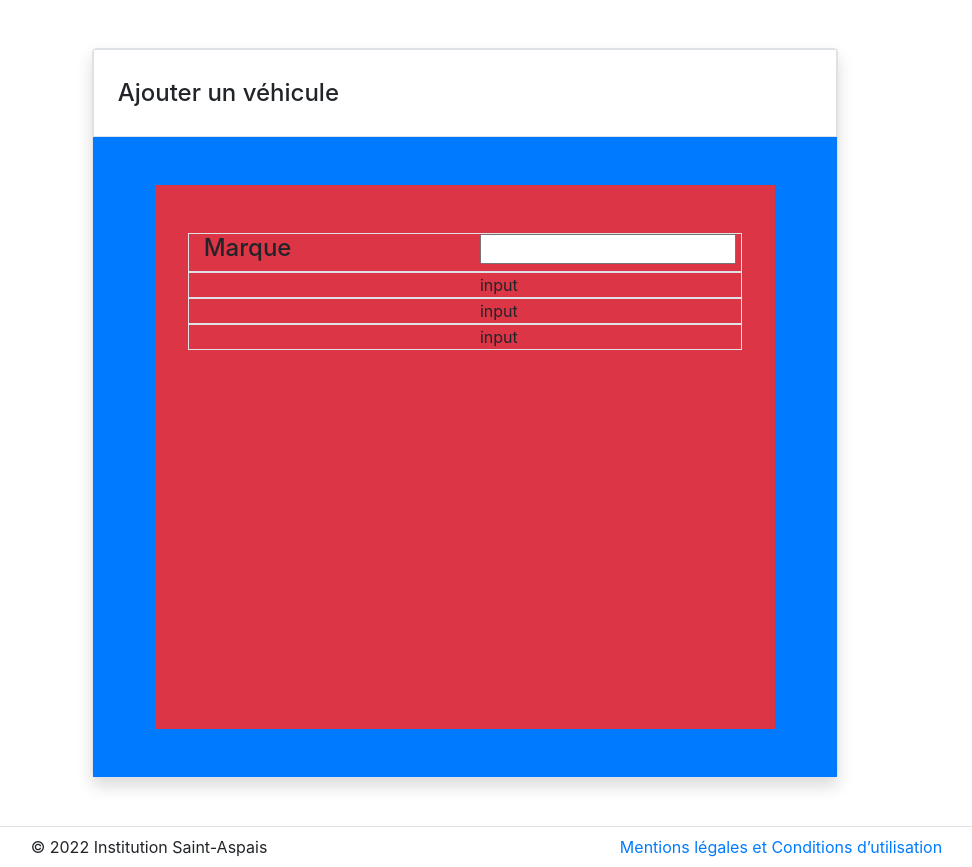
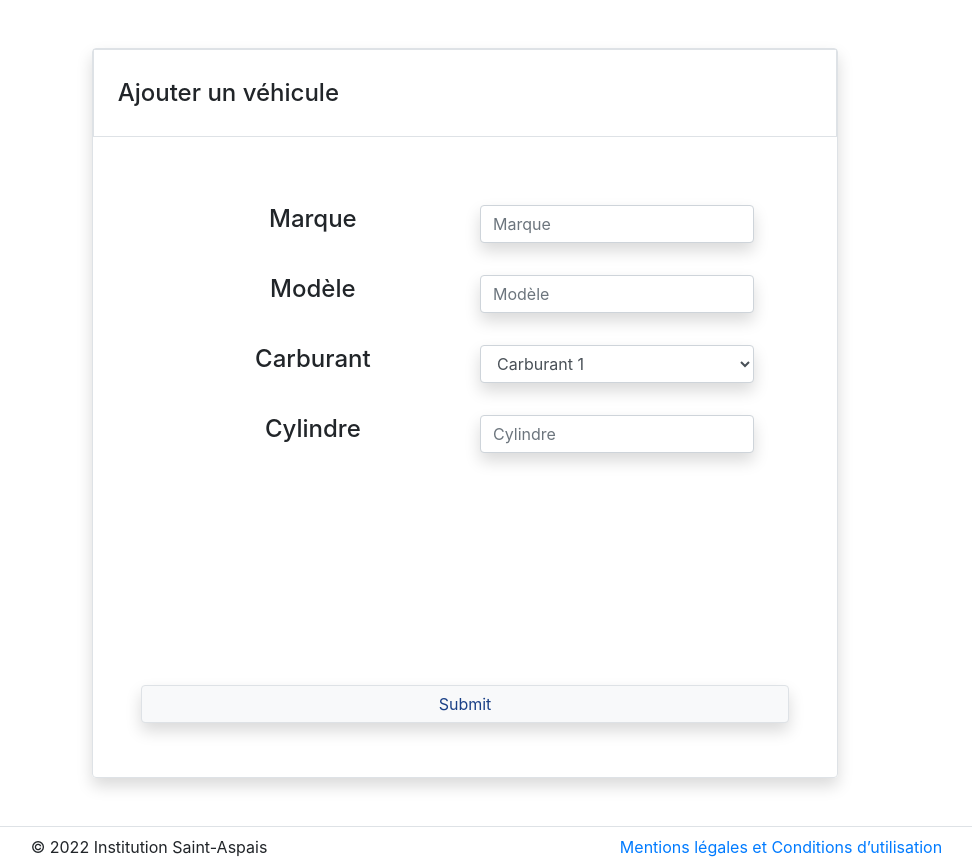
Before and after one commit to Le-trio-malefique/Projet_note_de_frais, a PHP site: template vue/vueProfil/v_AjoutVehicule.php in a window 1280 px wide. Shown: the whole page, without its empty margins (175-1147 px from the left). Run offline with PHP 8.4, Linux system fonts and the light colour scheme; the template is opened without the code that fills it, so the values that code supplies are empty; some libraries are stand-ins or nearby versions.

Commit message:
AjoutVehicule

```diff
--- a/ctl/ctlUtilisateur.php
+++ b/ctl/ctlUtilisateur.php
@@ -1,4 +1,5 @@
 <?php
+include './model/DbProfil.php';
 
 $action = $_GET['action'];
 
@@ -15,4 +16,7 @@ switch($action){
         include 'vue/vueProfil/v_AjoutVehicule.php';
         break;
 
+    case 'formajoutvehicule':
+        DbProfil::ajoutvehicule($_POST['marque'], $_POST['modele'], $_POST['carburant'],$_POST['cylindre'], 1);
+        break;
 }
--- a/vue/vueProfil/v_AjoutVehicule.php
+++ b/vue/vueProfil/v_AjoutVehicule.php
@@ -4,47 +4,56 @@
             <h4 class="text-left my-auto p-2 ml-3">Ajouter un véhicule</h4>
         </div>
 
-        <div class="row bg-primary d-flex justify-content-center" style="min-height: 80vh!important">
-            <div class="col-10 bg-danger p-5 mt-5 mb-5">
+        <div class="row d-flex justify-content-center" style="min-height: 80vh!important">
+            <div class="col-11 p-5 m-3">
+                <!-- FORMULAIRE -->
                 <form action="index.php?ctl=utilisateur&action=formajoutvehicule" method="post">
-                    <div class="row border">
-                        <div class="col-6">
+
+                    <!-- MARQUE -->
+                    <div class="row p-1">
+                        <div class="col-lg-6 text-center">
                             <h4>Marque</h4>
                         </div>
-                        <div class="col-6">
-                            <input type="text">
+                        <div class="col-lg-6">
+                            <input class="form-control shadow" type="text" name="marque" placeholder="Marque" required>
                         </div>
                     </div>
-
-                    <div class="row border">
-                        <div class="col-6">
-                            <h4></h4>
+                    <!-- MODELE -->
+                    <div class="row p-1 mt-4">
+                        <div class="col-lg-6 text-center">
+                            <h4>Modèle</h4>
                         </div>
-                        <div class="col-6">
-                            input
+                        <div class="col-lg-6">
+                            <input class="form-control shadow" type="text" name="modele" placeholder="Modèle" required>
                         </div>
                     </div>
-
-                    <div class="row border">
-                        <div class="col-6">
-                            <h4></h4>
+                    <!-- CARBURANT -->
+                    <div class="row p-1 mt-4">
+                        <div class="col-lg-6 text-center">
+                            <h4>Carburant</h4>
                         </div>
-                        <div class="col-6">
-                            input
+                        <div class="col-lg-6">
+                            <select name="carburant"class="form-control shadow">
+                                <option value="Carburant 1">Carburant 1</option>
+                                <option value="Carburant 2">Carburant 2</option>
+                                <option value="Carburant 3">Carburant 3</option>
+                            </select>
                         </div>
                     </div>
-
-                    <div class="row border">
-                        <div class="col-6">
-                            <h4></h4>
+                    <!-- CYLINDRE -->
+                    <div class="row p-1 mt-4">
+                        <div class="col-lg-6 text-center">
+                            <h4>Cylindre</h4>
                         </div>
-                        <div class="col-6">
-                            input
+                        <div class="col-lg-6">
+                            <input class="form-control shadow" type="text" name="cylindre" placeholder="Cylindre" required>
                         </div>
                     </div>
+            </div>
+                    <!-- SUBMIT -->
+                    <input class="form-control btn btn-light border shadow my-auto m-5" type="submit" style="color: #1A4087;">
+                </form>
 
-                </form>
-            </div>
         </div>
     </div>
 </div>
```
Also changed, not shown: model/DbProfil.php (added, +14 -0 lines).
